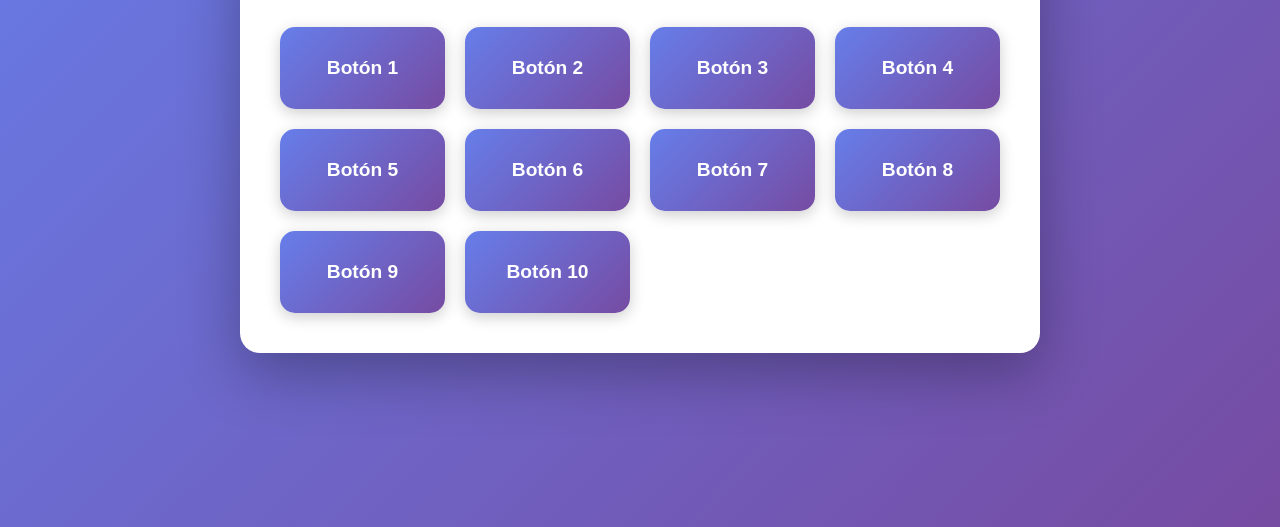
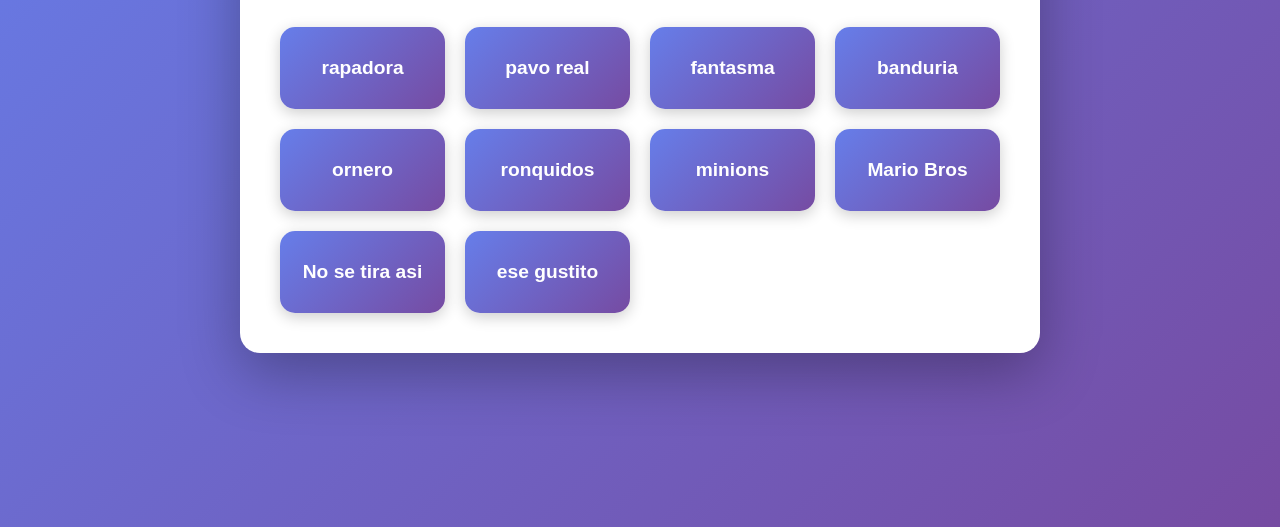
Before and after one commit to kevuncin/botonera, a plain HTML site: page index.html in a window 1280 px wide. Shown: the part 273-800 px from the top of the page. Drawn offline with Linux system fonts and the light colour scheme.

Commit message:
feat: ajustar texto de botones

```diff
--- a/index.html
+++ b/index.html
@@ -10,16 +10,16 @@
     <div class="container">
         <h1>Botonera</h1>
         <div class="button-grid">
-            <button class="btn" data-sound="1">Botón 1</button>
-            <button class="btn" data-sound="2">Botón 2</button>
-            <button class="btn" data-sound="3">Botón 3</button>
-            <button class="btn" data-sound="4">Botón 4</button>
-            <button class="btn" data-sound="5">Botón 5</button>
-            <button class="btn" data-sound="6">Botón 6</button>
-            <button class="btn" data-sound="7">Botón 7</button>
-            <button class="btn" data-sound="8">Botón 8</button>
-            <button class="btn" data-sound="9">Botón 9</button>
-            <button class="btn" data-sound="10">Botón 10</button>
+            <button class="btn" data-sound="1"> rapadora</button>
+            <button class="btn" data-sound="2">pavo real</button>
+            <button class="btn" data-sound="3">fantasma</button>
+            <button class="btn" data-sound="4">banduria</button>
+            <button class="btn" data-sound="5">ornero</button>
+            <button class="btn" data-sound="6">ronquidos</button>
+            <button class="btn" data-sound="7">minions</button>
+            <button class="btn" data-sound="8">Mario Bros</button>
+            <button class="btn" data-sound="9">No se tira asi</button>
+            <button class="btn" data-sound="10">ese gustito</button>
         </div>
     </div>
     <script src="script.js"></script>
```
